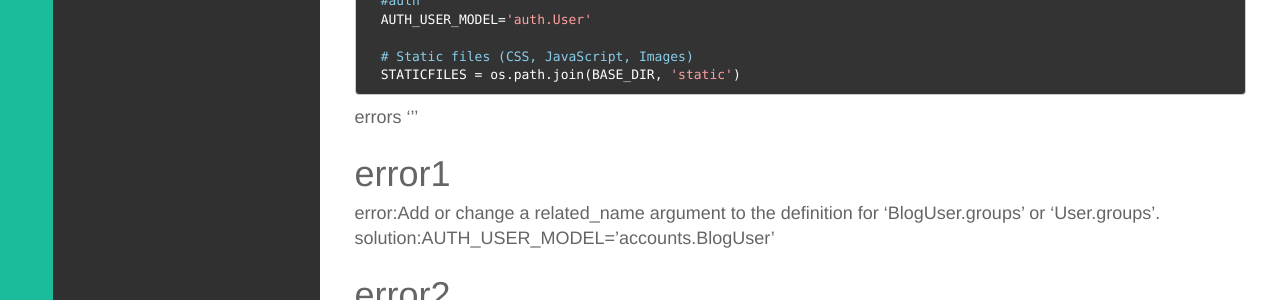
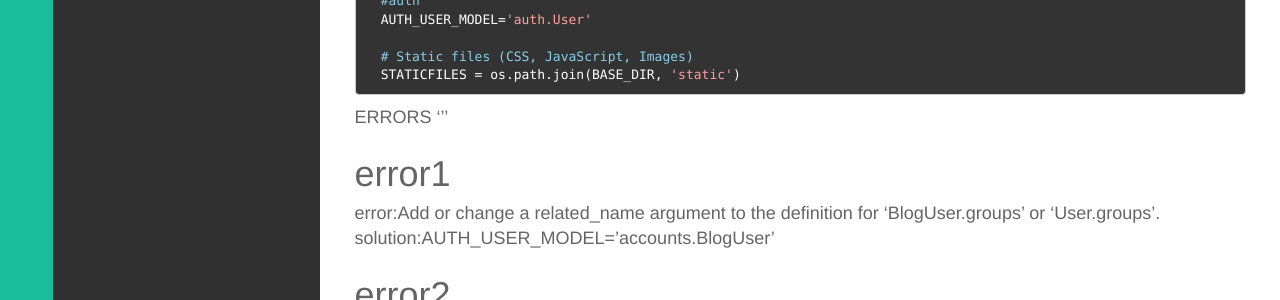
Before and after one commit to kyoyo/kyoyo.github.io, a Jekyll site: the page built from _posts/技術/2017-09-20-Django-Base1.md, in a window 1280 px wide. Shown: the part 1918-2218 px from the top of the page. Built offline with Jekyll 4.4.1, drawn with Linux system fonts in a browser that asks for light colours; Markdown is read by kramdown in place of the engine named in the settings.

````diff
--- a/_posts/技術/2017-09-20-Django-Base1.md
+++ b/_posts/技術/2017-09-20-Django-Base1.md
@@ -112,7 +112,7 @@ register = template.Library()
   STATICFILES = os.path.join(BASE_DIR, 'static')
 ```
 
-errors
+ERRORS
 '''
 #error1
 error:Add or change a related_name argument to the definition for 'BlogUser.groups' or 'User.groups'.
````
